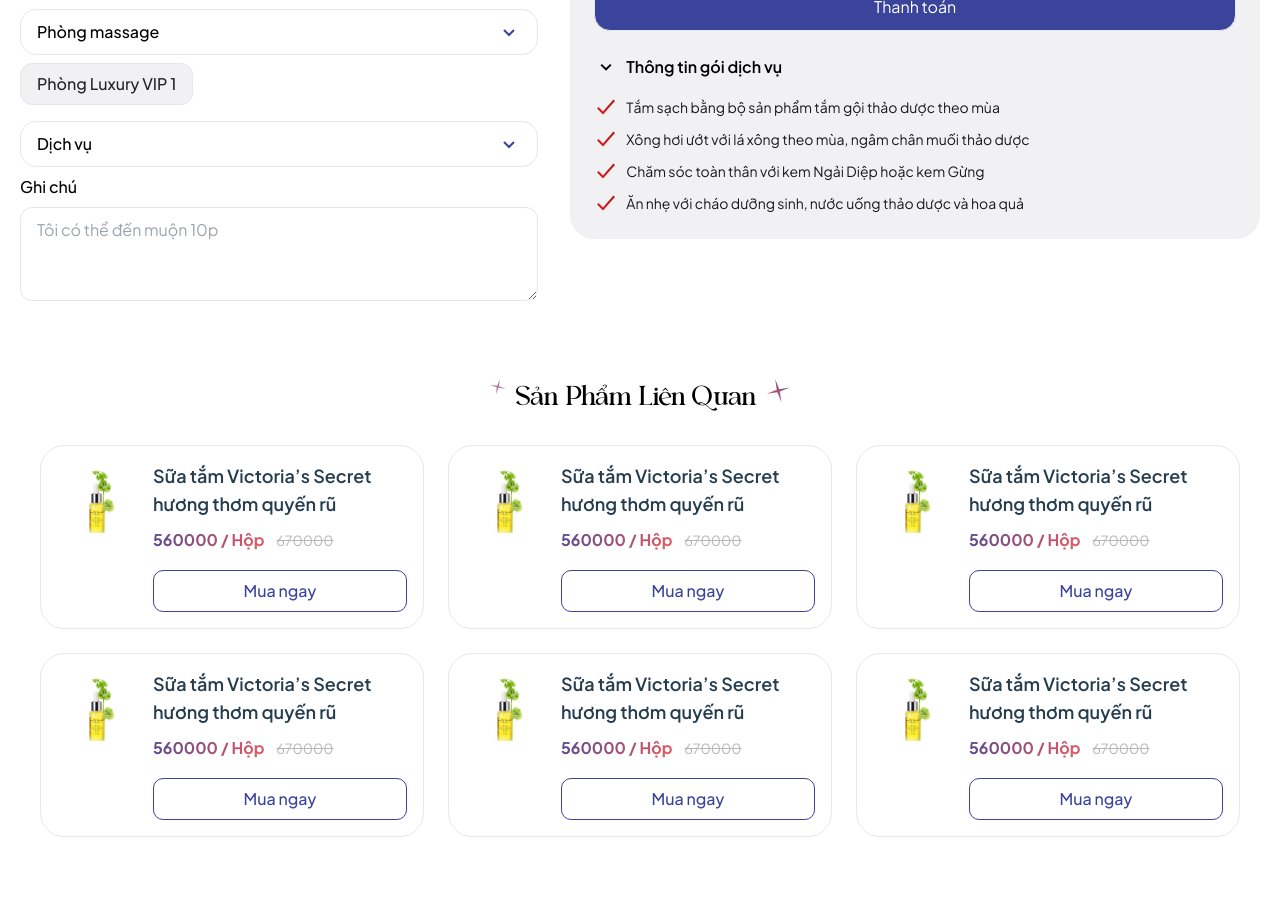
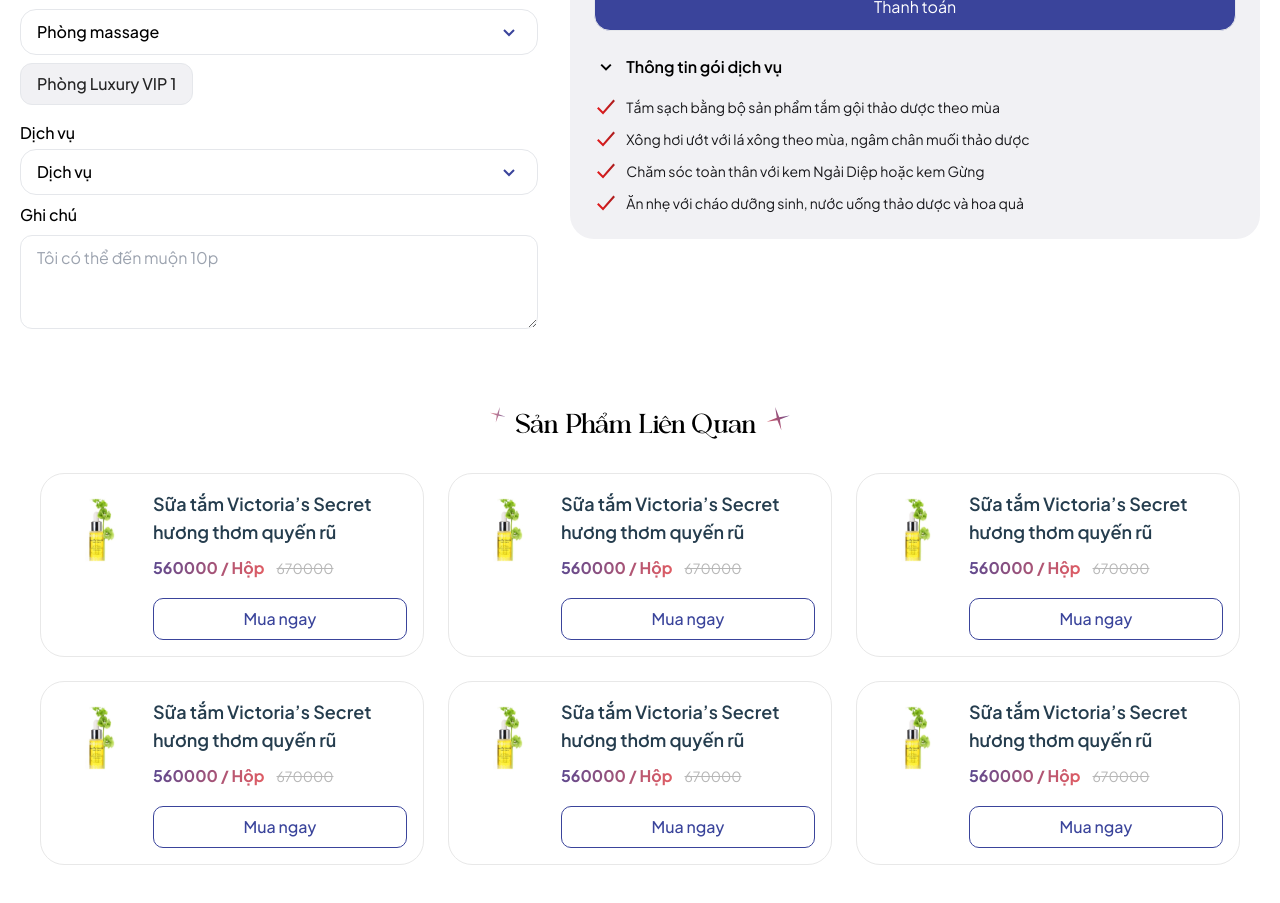
Before and after one commit to TruongDucHungSon/booking-hotel, a Next.js app: page /dat-lich in a window 1280 px wide. Shown: the part 840-1743 px from the top of the page. Built offline with nearby package versions, Linux system fonts and the light colour scheme; no server answers; what next-redux-wrapper would draw is missing.

Commit message:
hidden pick room when location equal 2

```diff
--- a/src/container/booking/_components/SectionFormBooking.tsx
+++ b/src/container/booking/_components/SectionFormBooking.tsx
@@ -411,7 +411,7 @@ const SectionFormBooking = () => {
             </div>
 
             {/* Room choice */}
-            <div className="relative mb-4 w-full">
+            <div aria-hidden={location === 2} className="relative mb-4 w-full aria-hidden:hidden">
               <button
                 type="button"
                 onClick={openModalRoom}
@@ -443,6 +443,9 @@ const SectionFormBooking = () => {
             />
 
             <div>
+              <label className="mb-1 block text-sm font-medium text-black md:text-base">
+                Dịch vụ
+              </label>
               <button
                 type="button"
                 onClick={handleOpenModalService}
```
